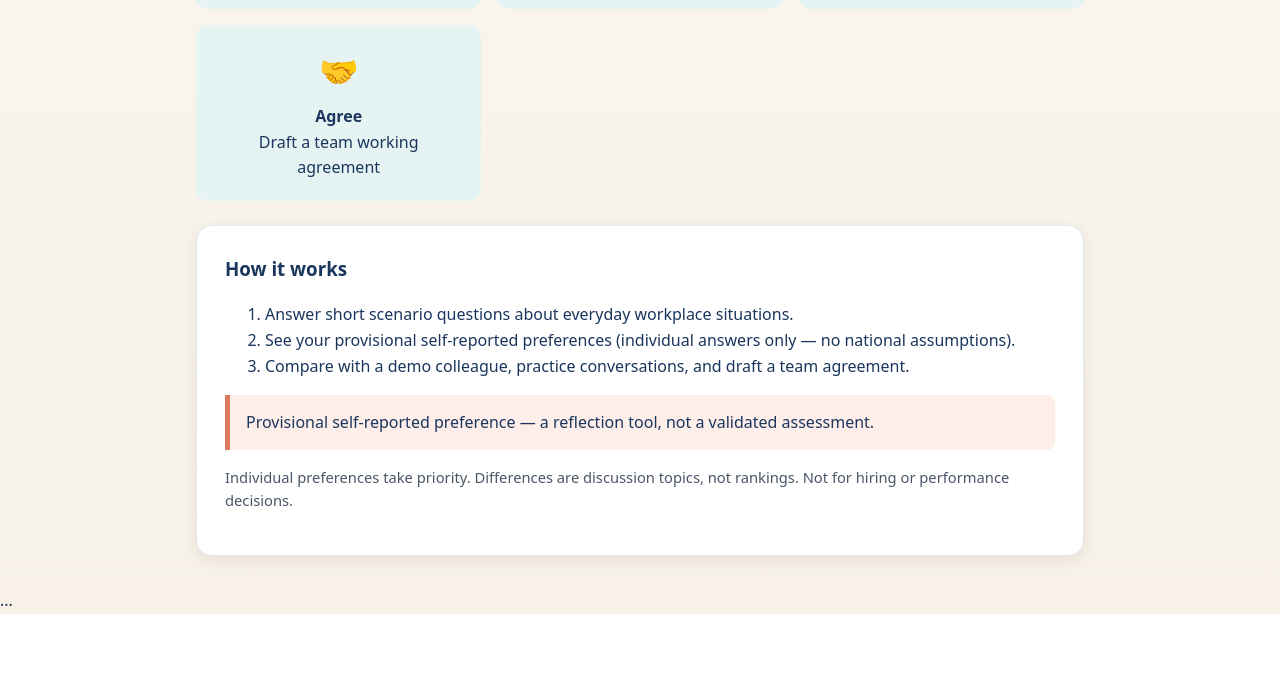
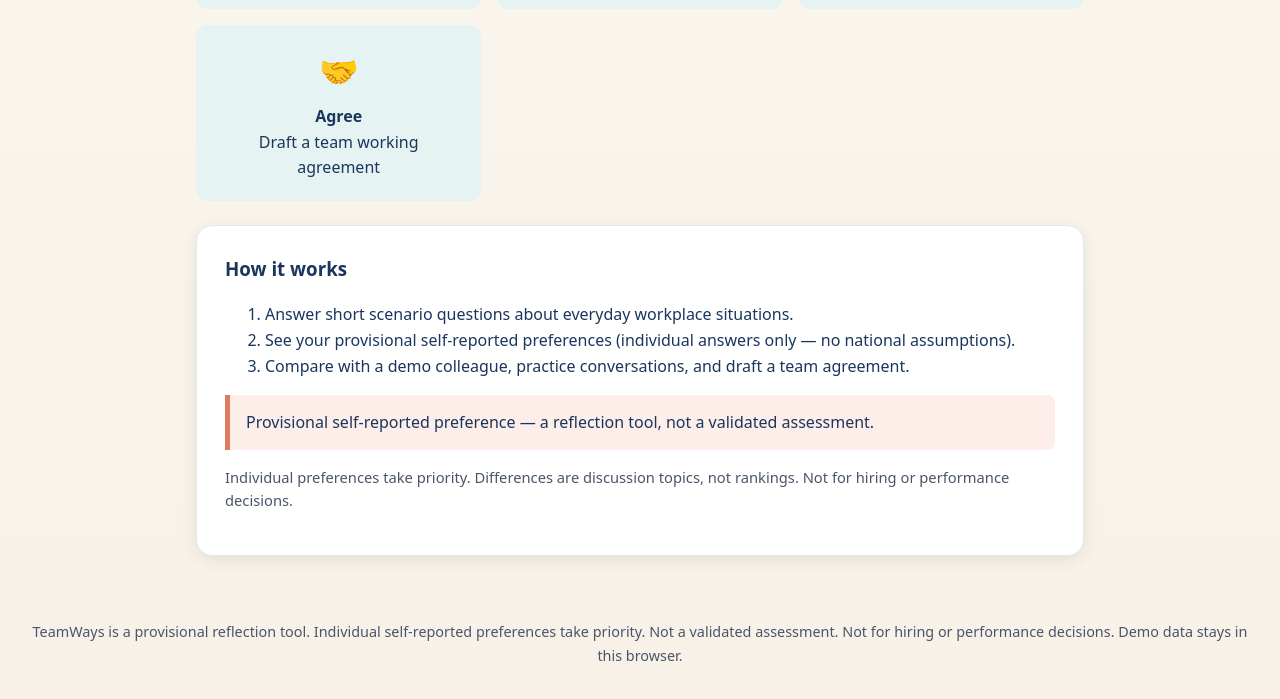
Before and after one commit to PaoliStyle/teamways-prototype1, a plain HTML site: page index.html in a window 1280 px wide. Shown: the part 662-1361 px from the top of the page. Before the commit the page ends 1276 px from the top, so only its background shows below. Drawn offline with Linux system fonts and the light colour scheme; files that its build step writes are made by us from their sources.

Commit message:
Update index.html

```diff
--- a/index.html
+++ b/index.html
@@ -4,7 +4,7 @@
   <meta charset="UTF-8">
   <meta name="viewport" content="width=device-width, initial-scale=1.0">
   <title>TeamWays — Working preferences across differences</title>
-  <link rel="stylesheet" href="css/styles.css">
+  <link rel="stylesheet" href="styles.css">
 </head>
 <body>
   <header>
@@ -14,9 +14,10 @@
   <main id="app">
     <p>Loading...</p>
   </main>
-  <link rel="stylesheet" href="styles.css">
-...
-<script src="data.js"></script>
-<script src="app.js"></script>
+  <footer style="text-align:center; padding:2rem; color:#4A5568; font-size:0.9rem;">
+    TeamWays is a provisional reflection tool. Individual self-reported preferences take priority. Not a validated assessment. Not for hiring or performance decisions. Demo data stays in this browser.
+  </footer>
+  <script src="data.js"></script>
+  <script src="app.js"></script>
 </body>
 </html>
```
